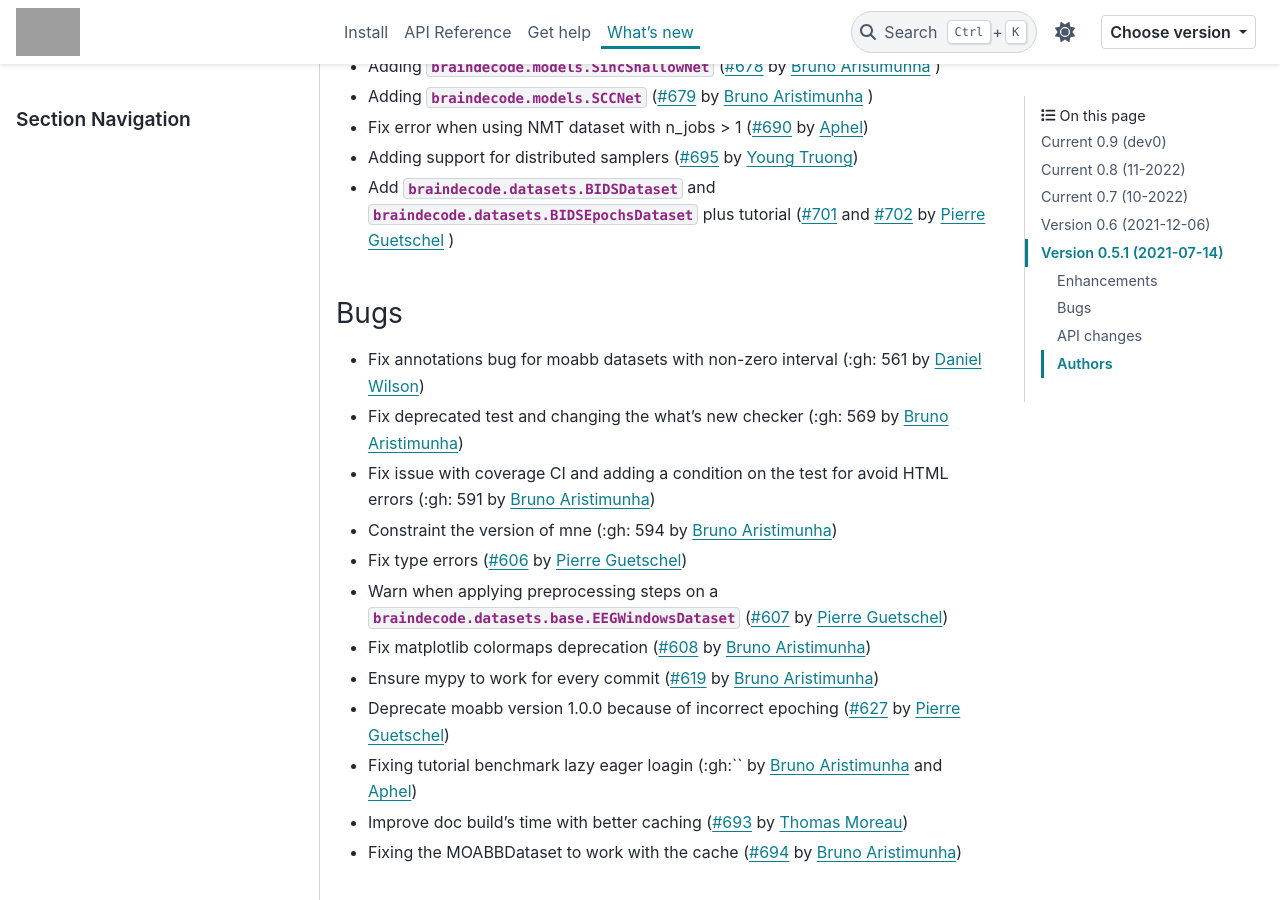
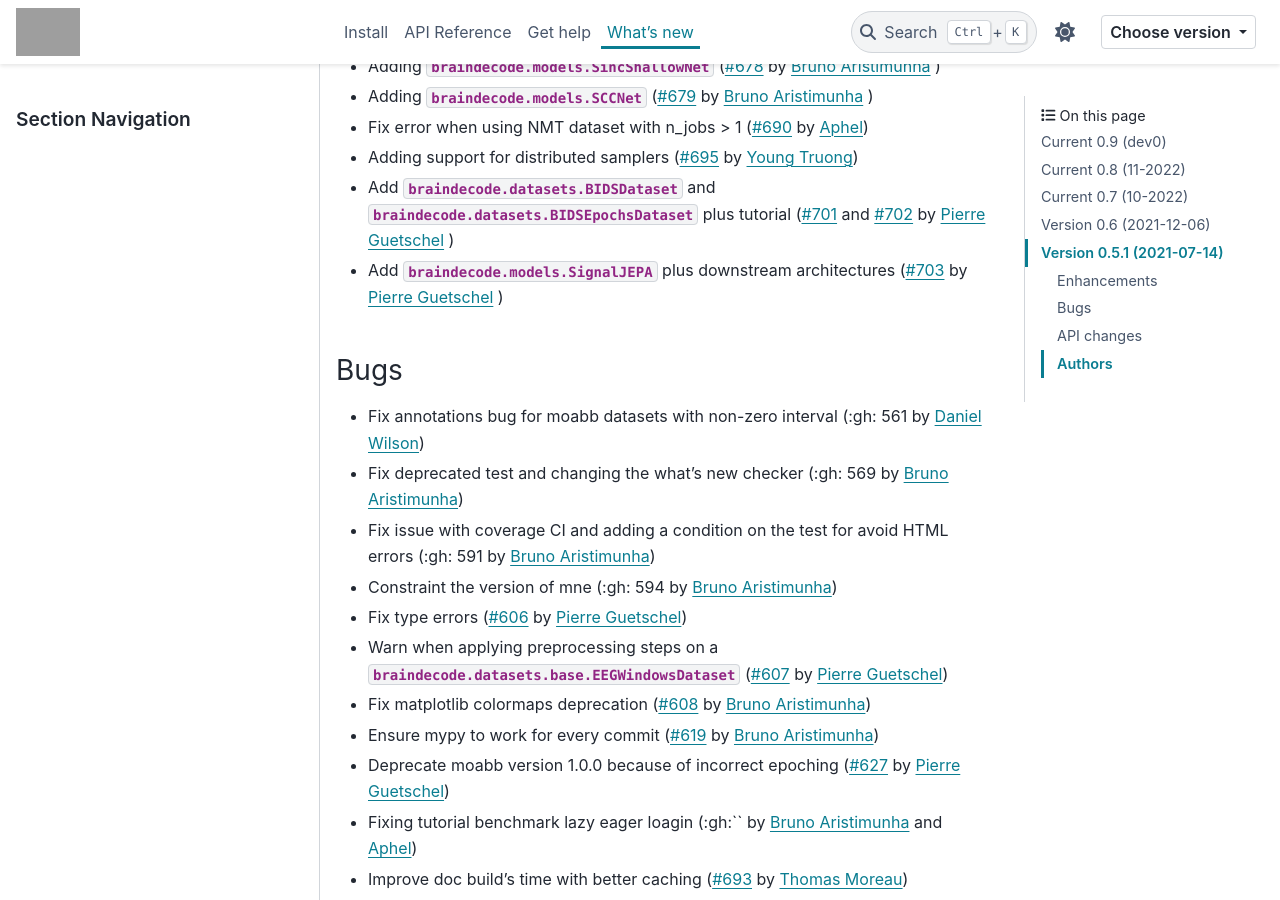
Before and after one commit to braindecode/braindecode, a Sphinx documentation site: the page built from docs/whats_new.rst, in a window 1280 px wide and 900 px high, scrolled down 1806 px. Built offline with Sphinx 7.4.7 and the PyData theme 0.15.4, drawn with Linux system fonts in a browser that asks for light colours; pages that are not in the unit, such as notebooks, are missing from menus; comment, search, counter and statistics services are not loaded; grey boxes are pictures that could not be loaded.

Commit message:
Update whatsnew

```diff
--- a/docs/whats_new.rst
+++ b/docs/whats_new.rst
@@ -63,6 +63,7 @@ Enhancements
 - Fix error when using NMT dataset with n_jobs > 1 (:gh:`690` by `Aphel`_)
 - Adding support for distributed samplers (:gh:`695` by `Young Truong`_)
 - Add :class:`braindecode.datasets.BIDSDataset` and :class:`braindecode.datasets.BIDSEpochsDataset` plus tutorial (:gh:`701` and :gh:`702` by `Pierre Guetschel`_ )
+- Add :class:`braindecode.models.SignalJEPA` plus downstream architectures (:gh:`703` by `Pierre Guetschel`_ )
 
 Bugs
 ~~~~
```
